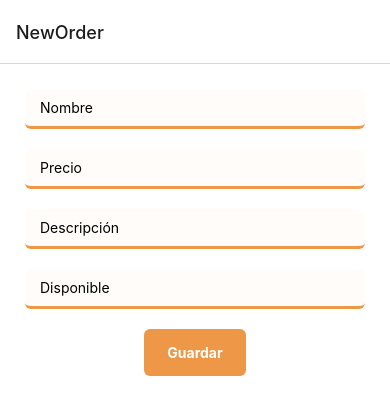
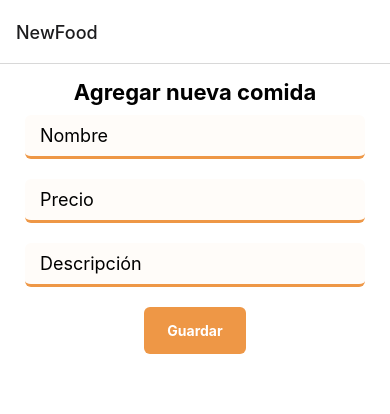
Before and after one commit to heberth-uh/restaurante-app, a React Native app: screen /NewFood in a window 390 px wide. Before the commit this address had no page. Shown: the top 414 px of the page. Built offline with nearby package versions, Linux system fonts and the light colour scheme.

Commit message:
cambios en los nombres de los imports

```diff
--- a/App.js
+++ b/App.js
@@ -6,12 +6,12 @@ import { createNativeStackNavigator } from '@react-navigation/native-stack'
 const Stack = createNativeStackNavigator();
 import MenuList from './screens/MenuList';
 import FoodDetail from './screens/FoodDetail';
-import NewOrder from './screens/NewOrder';
+import NewFood from './screens/NewFood';
 
 function MyStack(){
   return(
     <Stack.Navigator>
-      <Stack.Screen name='NewOrder' component={NewOrder}/>
+      <Stack.Screen name='NewFood' component={NewFood}/>
       <Stack.Screen name='MenuList' component={MenuList}/>
       <Stack.Screen name='FoodDetail' component={FoodDetail}/>
     </Stack.Navigator>
--- a/screens/NewOrder.js
+++ b/screens/NewFood.js
@@ -1,9 +1,10 @@
 import React from 'react'
 import { View, Text, TextInput, TouchableOpacity, ScrollView, StyleSheet } from "react-native";
 
-const NewOrder = () => {
+const NewFood = () => {
     return (
         <ScrollView style={ styles.container }>
+            <Text style={ [styles.text_bold, styles.text_center, styles.title ] }>Agregar nueva comida</Text>
             <View style={ styles.inputgroup }>
                 <TextInput
                     style={ styles.inputform }
@@ -19,11 +20,11 @@ const NewOrder = () => {
                     style={ styles.inputform }
                     placeholder='Descripción'/>
             </View>
-            <View style={ styles.inputgroup }>
+            {/* <View style={ styles.inputgroup }>
                 <TextInput
                     style={ styles.inputform }
                     placeholder='Disponible' />
-            </View>
+            </View> */}
             <View style={ styles.inputgroup }>
                 <TouchableOpacity style={ styles.btnguardar }>
                     <Text style={ [styles.text_white, styles.text_bold, styles.text_center] }>
@@ -35,7 +36,7 @@ const NewOrder = () => {
     )
 }
 
-export default NewOrder;
+export default NewFood;
 
 const styles = StyleSheet.create({
     container: {
@@ -52,6 +53,7 @@ const styles = StyleSheet.create({
         borderBottomColor: '#EE9746',
         borderBottomWidth: 3,
         borderRadius: 6,
+        fontSize: 18,
     },
     btnguardar: {
         paddingVertical: 15,
@@ -69,5 +71,11 @@ const styles = StyleSheet.create({
     },
     text_center: {
         textAlign: 'center',
+    },
+    text_negro: {
+        color: '#000'
+    },
+    title: {
+        fontSize: 22,
     }
 });
```
